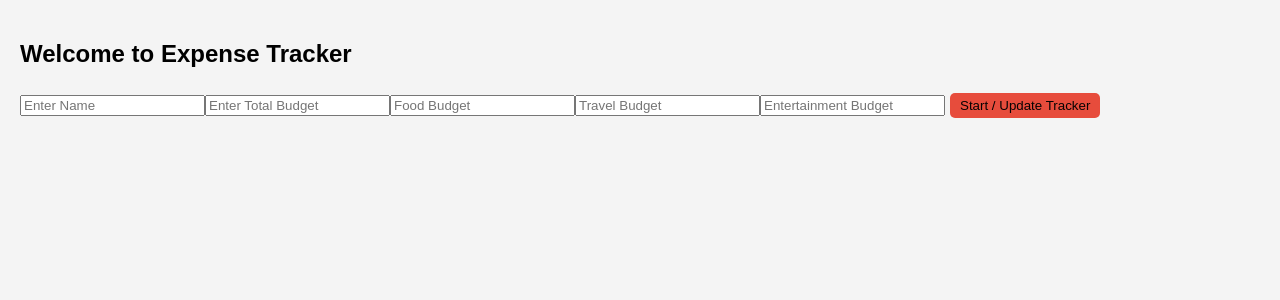
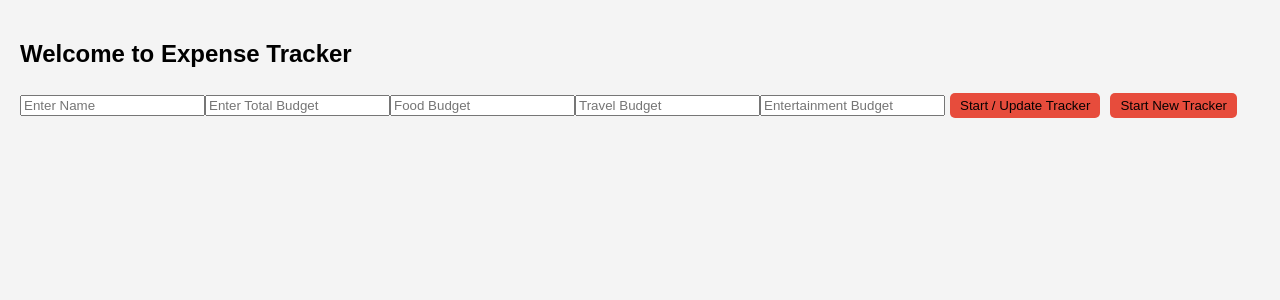
Before and after one commit to Pritideveloper1012/Redux_ExpenseTracker, a React (Create React App) app: page / in a window 1280 px wide. Shown: the top 300 px of the page. Built offline with nearby package versions, Linux system fonts and the light colour scheme.

Commit message:
upadte lamdingpage

```diff
--- a/src/components/LandingPage.js
+++ b/src/components/LandingPage.js
@@ -1,7 +1,7 @@
 import React, { useState } from "react";
 import { useDispatch } from "react-redux";
+import { resetAllBudget, updateUserName, updateMonthlyBudget, updateCategoricalBudget } from "../redux/userSlice";
 import { removeAllTransactions } from "../redux/transactionSlice";
-import { updateUserName, updateMonthlyBudget, updateCategoricalBudget } from "../redux/userSlice";
 import { useNavigate } from "react-router-dom";
 
 const LandingPage = () => {
@@ -14,94 +14,64 @@ const LandingPage = () => {
   const [travel, setTravel] = useState("");
   const [entertainment, setEntertainment] = useState("");
 
-  const handleStart = (e) => {
-    e.preventDefault();
-
-    // Validation
+  const handleStart = () => {
+    // Validations
+    const total = Number(budget);
+    const catSum = Number(food) + Number(travel) + Number(entertainment);
     if (!name || !budget || !food || !travel || !entertainment) {
-      alert("All fields are required!");
+      alert("All fields are required");
       return;
     }
-
-    const totalBudget = Number(budget);
-    const foodBudget = Number(food);
-    const travelBudget = Number(travel);
-    const entertainmentBudget = Number(entertainment);
-
-    const sumCategories = foodBudget + travelBudget + entertainmentBudget;
-
-    if (sumCategories > totalBudget) {
+    if (total <= 0) {
+      alert("Monthly budget must be greater than 0");
+      return;
+    }
+    if (catSum > total) {
       alert("Total Categorical budget should not exceed monthly budget");
       return;
     }
 
-    const othersBudget = totalBudget - sumCategories;
+    // Add remaining to Others
+    const others = total - catSum;
 
-    // Reset previous transactions
+    // Update Redux
     dispatch(removeAllTransactions());
+    dispatch(updateUserName(name));
+    dispatch(updateMonthlyBudget(total));
+    dispatch(updateCategoricalBudget({ food: Number(food), travel: Number(travel), entertainment: Number(entertainment), others }));
 
-    // Update Redux store
-    dispatch(updateUserName(name));
-    dispatch(updateMonthlyBudget(totalBudget));
-    dispatch(
-      updateCategoricalBudget({
-        food: foodBudget,
-        travel: travelBudget,
-        entertainment: entertainmentBudget,
-        others: othersBudget,
-      })
-    );
-
-    // Reset form fields
+    // Clear fields
     setName("");
     setBudget("");
     setFood("");
     setTravel("");
     setEntertainment("");
 
-    // Navigate to Transactions page
     navigate("/tracker");
+  };
+
+  const handleClear = () => {
+    dispatch(resetAllBudget());
+    dispatch(removeAllTransactions());
+    setName("");
+    setBudget("");
+    setFood("");
+    setTravel("");
+    setEntertainment("");
   };
 
   return (
     <div>
       <h2>Welcome to Expense Tracker</h2>
+      <form name="landing-page-form">
+        <input id="name" value={name} onChange={(e) => setName(e.target.value)} placeholder="Enter Name" />
+        <input id="budget" value={budget} onChange={(e) => setBudget(e.target.value)} placeholder="Enter Total Budget" />
+        <input id="food" value={food} onChange={(e) => setFood(e.target.value)} placeholder="Food Budget" />
+        <input id="travel" value={travel} onChange={(e) => setTravel(e.target.value)} placeholder="Travel Budget" />
+        <input id="entertainment" value={entertainment} onChange={(e) => setEntertainment(e.target.value)} placeholder="Entertainment Budget" />
 
-      <form name="landing-page-form" onSubmit={handleStart}>
-        <input
-          id="name"
-          value={name}
-          onChange={(e) => setName(e.target.value)}
-          placeholder="Enter Name"
-        />
-        <input
-          id="budget"
-          value={budget}
-          onChange={(e) => setBudget(e.target.value)}
-          placeholder="Enter Total Budget"
-        />
-        <input
-          id="food"
-          value={food}
-          onChange={(e) => setFood(e.target.value)}
-          placeholder="Food Budget"
-        />
-        <input
-          id="travel"
-          value={travel}
-          onChange={(e) => setTravel(e.target.value)}
-          placeholder="Travel Budget"
-        />
-        <input
-          id="entertainment"
-          value={entertainment}
-          onChange={(e) => setEntertainment(e.target.value)}
-          placeholder="Entertainment Budget"
-        />
-
-        <button type="submit" id="new-update">
-          Start / Update Tracker
-        </button>
+        <button type="button" id="new-update" onClick={handleStart}>Start / Update Tracker</button>
+        <button type="button" id="clear" onClick={handleClear}>Start New Tracker</button>
       </form>
     </div>
   );
```
